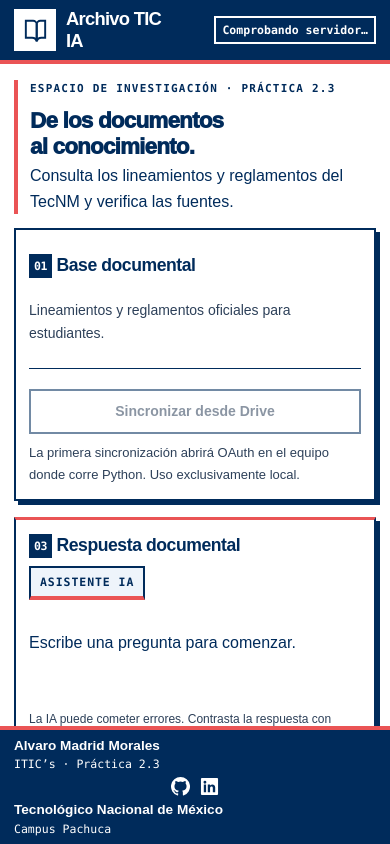
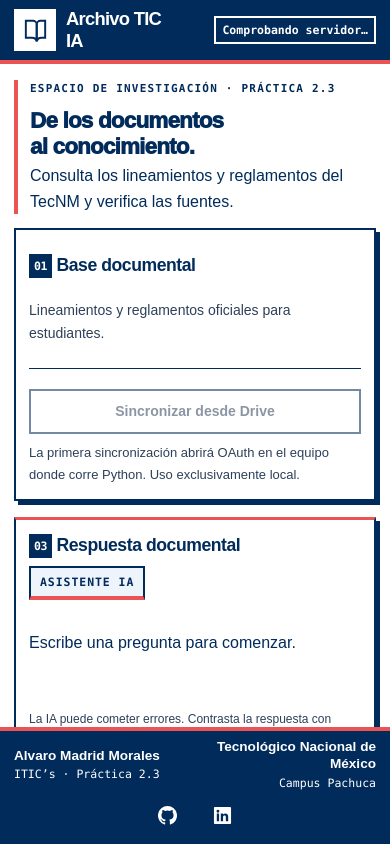
Before and after one commit to Metrasta214/agente-documental-tic, a plain HTML site: page index.html in a window 390 px wide. Drawn offline with nearby package versions, Linux system fonts and the light colour scheme; no server answers.

Commit message:
Lay out footer and centered social links on phones

```diff
--- a/assets/css/brutalista.css
+++ b/assets/css/brutalista.css
@@ -115,8 +115,9 @@ body.brutal {
 .brutal .footer-institution { text-align:right; }
 .brutal .footer-social { display:flex; justify-self:center; gap:.65rem; }
 @media (max-width:30rem) {
-  .brutal .footer-inner { grid-template-columns:minmax(0,1fr); gap:5px; padding-block:7px; }
-  .brutal .footer-institution { text-align:left; }
+  .brutal .footer-inner { grid-template-columns:repeat(2,minmax(0,1fr)); gap:2px 12px; padding-block:7px; }
+  .brutal .footer-social { grid-column:1 / -1; grid-row:2; }
+  .brutal .footer-social a { display:grid; place-items:center; min-width:44px; min-height:44px; }
 }
 @media (max-height:540px) and (orientation:landscape) {
   .brutal .footer-inner { padding-block:5px; }
```
